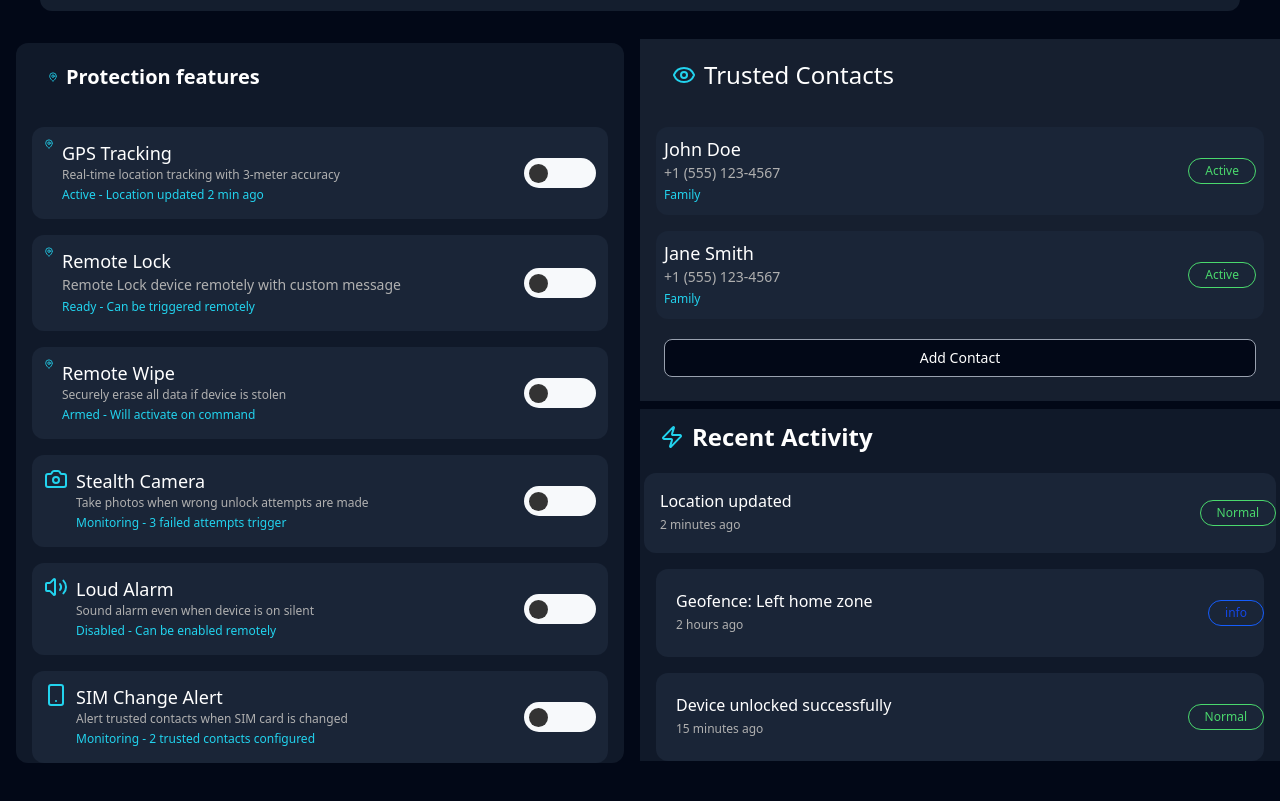
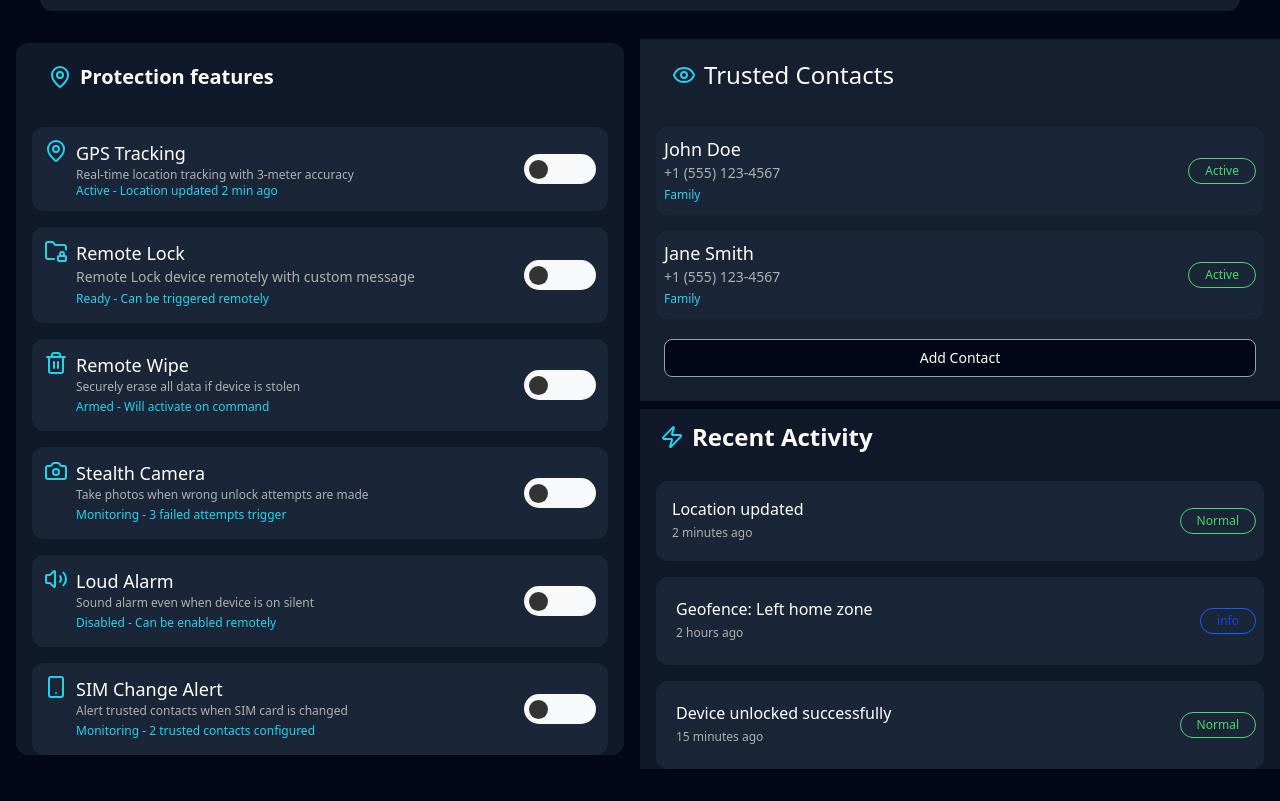
Before and after one commit to faris-dm/DashBoard-Ui, a React (Vite) app: page / in a window 1280 px wide. Shown: the part 361-1162 px from the top of the page. Built offline with nearby package versions, Linux system fonts and the light colour scheme.

Commit message:
edit small points

```diff
--- a/src/componts/AntiThef.jsx
+++ b/src/componts/AntiThef.jsx
@@ -10,6 +10,7 @@ import sound from "./svg5/sound.svg";
 import trush from "./svg5/trush.svg";
 import eye from "./svg5/eye.svg";
 import flash from "./svg5/flash.svg";
+import LockedUn from "./svg5/lockedin.svg";
 import Protection from "./svg5/protection.svg";
 import { motion } from "framer-motion";
 import Switch from "./switch";
@@ -103,7 +104,7 @@ function AntiThef() {
                     <p className="text-[#b0b0b0] text-xs">
                       Real-time location tracking with 3-meter accuracy
                     </p>
-                    <p className="text-[#22d3ee] text-xs py-1">
+                    <p className="text-[#22d3ee] text-xs ">
                       Active - Location updated 2 min ago
                     </p>
                   </div>
@@ -121,7 +122,7 @@ function AntiThef() {
             <div className="flex items-center m-4 p-3 justify-between  bg-[#1A2537]  rounded-xl">
               <div className=" items-center  rounded-xl ">
                 <div className=" flex items-start gap-2">
-                  <img src={small} alt="" />
+                  <img src={LockedUn} alt="" />
                   <div>
                     <h3 className=" text-lg font-medium">Remote Lock</h3>
                     <p className="text-[#b0b0b0] text-sm">
@@ -145,7 +146,7 @@ function AntiThef() {
             <div className="flex items-center justify-between m-4 p-3  bg-[#1A2537]  rounded-xl">
               <div className=" items-center  rounded-xl ">
                 <div className=" flex items-start gap-2">
-                  <img src={small} alt="" />
+                  <img src={trush} alt="" />
                   <div>
                     <h3 className=" text-lg font-medium">Remote Wipe</h3>
                     <p className="text-[#b0b0b0] text-xs">
@@ -312,7 +313,7 @@ function AntiThef() {
               </div>
 
               {/*  frist compoents */}
-              <div className="flex items-center justify-between  bg-[#1A2537] m-1 rounded-xl">
+              <div className="flex items-center  justify-between  bg-[#1A2537] m-4 rounded-xl">
                 <div className=" items-center  p-1 rounded-xl m-3">
                   <div className=" flex items-start gap-2 ">
                     <div>
@@ -328,7 +329,7 @@ function AntiThef() {
                 </div>
                 <div>
                   {/* hhhhhhhh */}
-                  <div className="flex items-center gap-2  border-1   border-solid border-[#4AD86D]  rounded-2xl text-sm  text-[#4AD86D]  px-4   text-xs ">
+                  <div className="flex items-center gap-2  border-1   border-solid border-[#4AD86D]  rounded-2xl text-sm  text-[#4AD86D]  px-4 mx-2   text-xs ">
                     <p className=" text-sm  text-[#4AD86D]    my-1 text-xs inline-block">
                       Normal
                     </p>
@@ -351,7 +352,7 @@ function AntiThef() {
                 </div>
                 <div>
                   {/* hhhhhhhh */}
-                  <div className="flex items-center gap-2  border-1   border-solid border-blue-600  rounded-2xl text-sm  text-[#4AD86D]  px-4   text-xs ">
+                  <div className="flex items-center gap-2  border-1   border-solid border-blue-600  rounded-2xl text-sm  text-[#4AD86D]  px-4  mx-2  text-xs ">
                     <p className=" text-sm  text-blue-700    my-1 text-xs inline-block">
                       info
                     </p>
@@ -364,7 +365,7 @@ function AntiThef() {
 
               {/*  */}
               <div className="flex items-center justify-between  bg-[#1A2537] m-4 mb-6 rounded-xl">
-                <div className=" items-center  p-2 rounded-xl m-3">
+                <div className=" items-center  p-2 rounded-xl m-3 ">
                   <div className=" flex items-start gap-2  ">
                     <div>
                       <h3 className=" text-normal font-small ">
@@ -379,7 +380,7 @@ function AntiThef() {
                 </div>
                 <div>
                   {/* hhhhhhhh */}
-                  <div className="flex items-center gap-2  border-1   border-solid border-[#4AD86D]  rounded-2xl text-sm  text-[#4AD86D]  px-4   text-xs ">
+                  <div className="flex items-center gap-2  border-1   border-solid border-[#4AD86D]  rounded-2xl text-sm  text-[#4AD86D]  px-4   text-xs mx-2 ">
                     <p className=" text-sm  text-[#4AD86D]    my-1 text-xs inline-block">
                       Normal
                     </p>
```
Also changed, not shown: src/componts/svg5/smallLocation.svg.
